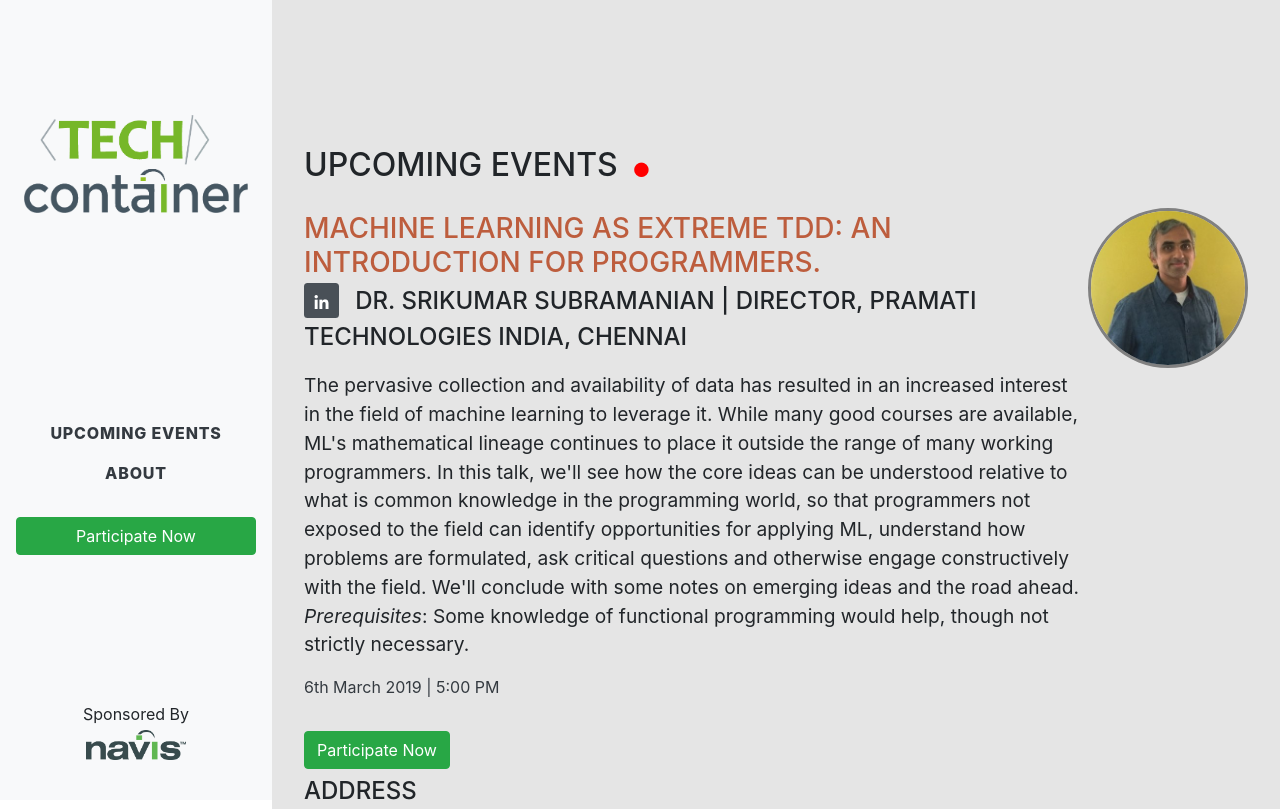
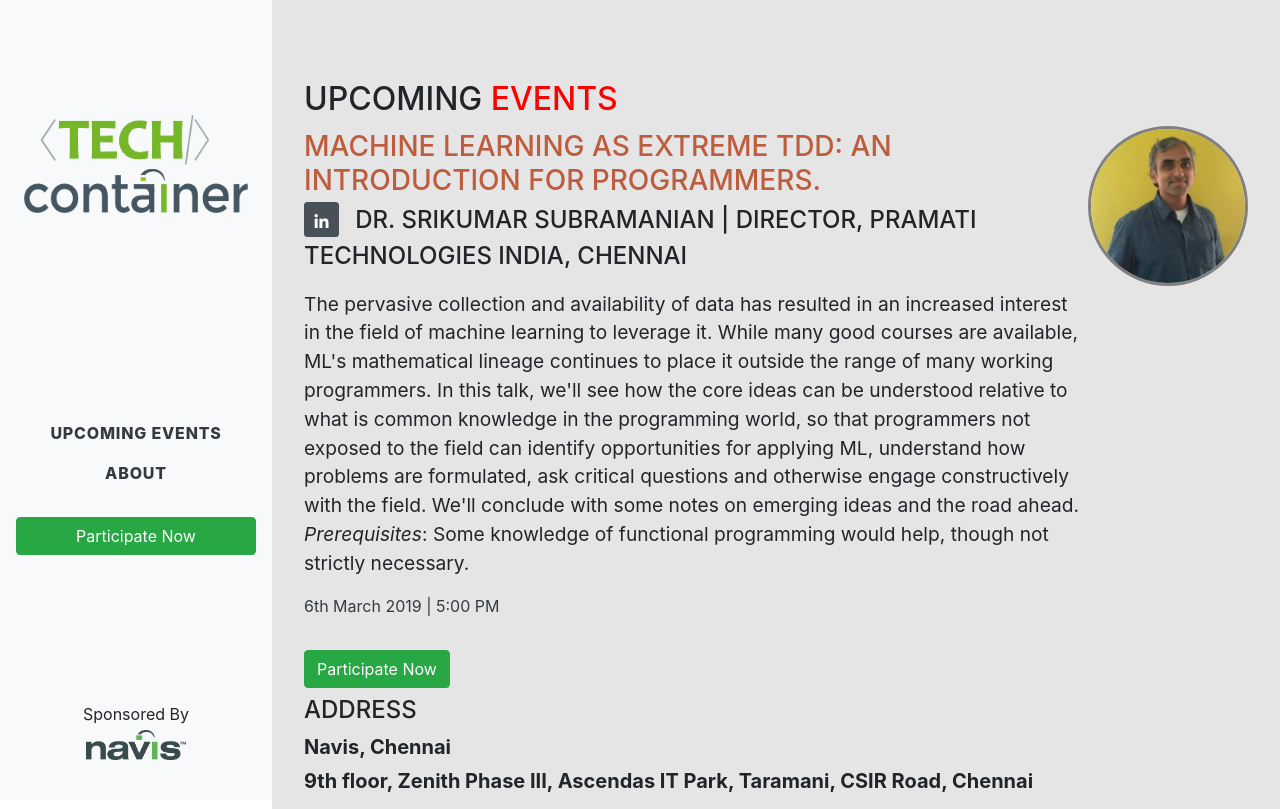
Before and after one commit to tech-container/meetup, a website with bundled scripts: page index.html in a window 1280 px wide. Shown: the top 809 px of the page. Built offline with nearby package versions, Linux system fonts and the light colour scheme; a web font is replaced by a local one.

Commit message:
Update index.html

```diff
--- a/index.html
+++ b/index.html
@@ -70,8 +70,7 @@
 
     <section class="techcontainer-section p-1 p-lg-3 d-flex justify-content-center" id="upcoming_events">
       <div id="eventsList" class="w-100 p-3 h-100">
-          <h2 class="mt-3 mb-2">Upcoming Events
-              <span class="text-primary"><span style="font-size: 100px; color: #ff0000;">. </span></span>
+        <h2 class="mt-3 mb-2">Upcoming <span style="color: #ff0000;" >Events</span>
             </h2>
 
 
```
